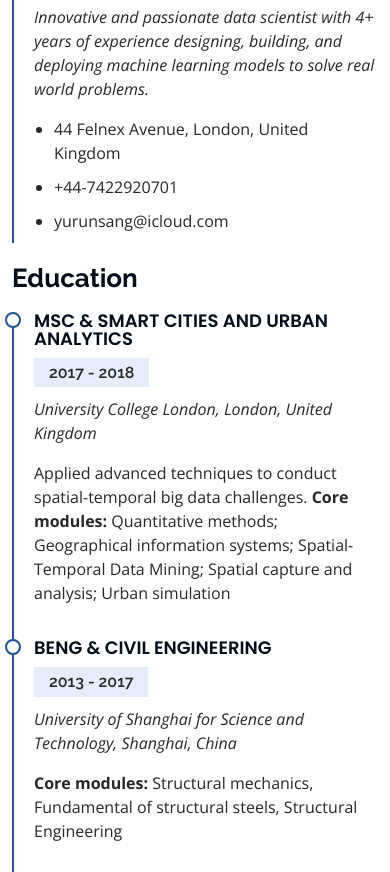
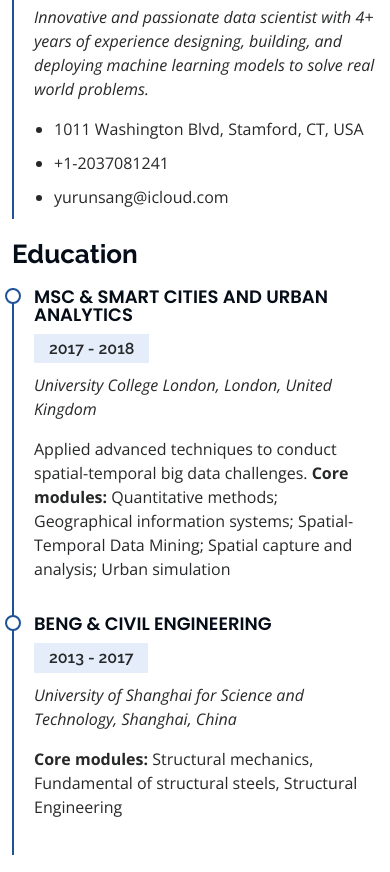
Before and after one commit to yurunsang/yurunsang.github.io, a plain HTML site: page index.html in a window 390 px wide. Shown: the part 3773-4645 px from the top of the page. Drawn offline with nearby package versions, Linux system fonts and the light colour scheme.

Commit message:
change address and phone

```diff
--- a/index.html
+++ b/index.html
@@ -212,8 +212,8 @@
                 machine learning models to solve real world problems.
               </em></p>
               <ul>
-                <li>44 Felnex Avenue, London, United Kingdom</li>
-                <li>+44-7422920701</li>
+                <li>1011 Washington Blvd, Stamford, CT, USA</li>
+                <li>+1-2037081241</li>
                 <li>yurunsang@icloud.com</li>
               </ul>
             </div>
```
